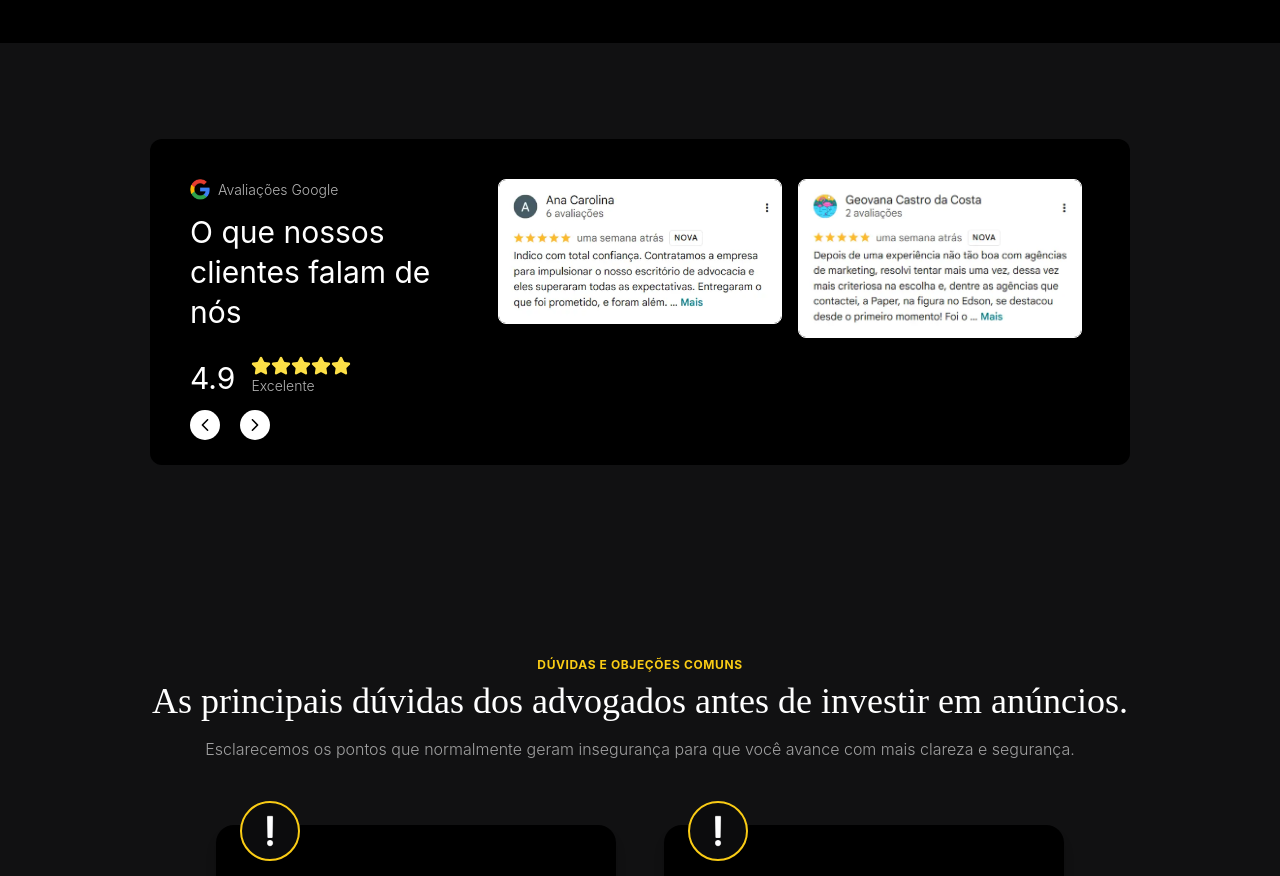
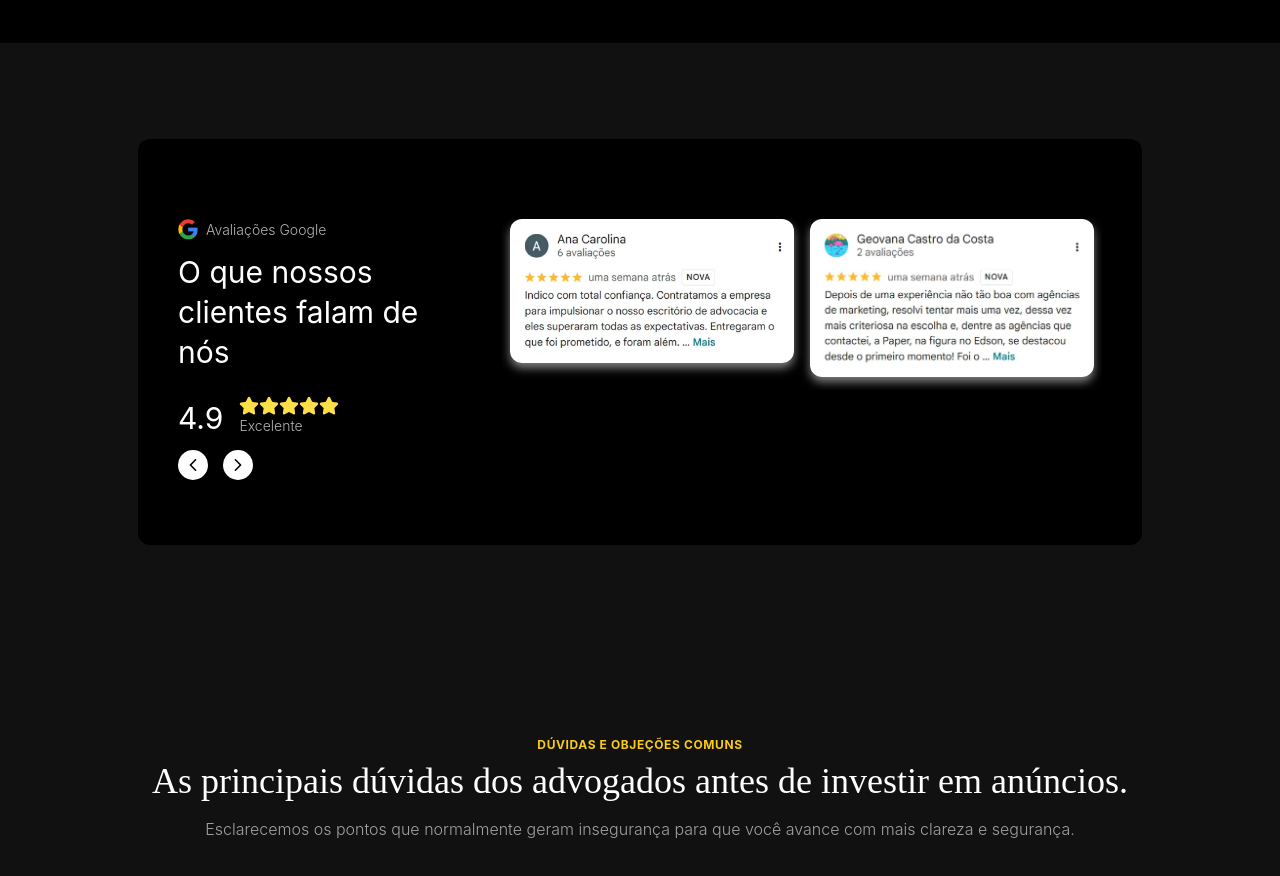
Before and after one commit to Paper-Street-Softwares/LPS-Paper-Street, a React (Vite) app: page / in a window 1280 px wide. Shown: the part 5640-6516 px from the top of the page. Built offline with nearby package versions, Linux system fonts and the light colour scheme.

Commit message:
fix: Finaliza componente

```diff
--- a/src/components/sections/SocialProof.jsx
+++ b/src/components/sections/SocialProof.jsx
@@ -32,7 +32,7 @@ function SocialProof({ colorMode }) {
         <img
           src={item}
           alt="imagens de fedback"
-          className="max-w-[800px] w-full rounded-lg border border-white"
+          className="max-w-[800px] w-full rounded-xl shadow-[0_5px_10px_rgba(255,255,255,0.5)]"
           width={634}
           height={625}
         />
@@ -50,8 +50,8 @@ function SocialProof({ colorMode }) {
           colorMode={colorMode}
         /> */}
 
-        <section className="bg-black rounded-xl p-5 desktop1:p-10">
-          <div className="flex w-full justify-between relative flex-col desktop1:flex-row">
+        <section className="bg-black rounded-xl p-5 desktop1:px-10 py-20">
+          <div className="flex w-full justify-between relative flex-col desktop1:flex-row gap-6">
             <div className="text-white font-secondFont tablet1:w-[400px] desktop1:w-[300px] mx-auto">
               <section className="flex items-center gap-2 mb-3 w-full justify-center desktop1:justify-start">
                 <img
--- a/src/index.css
+++ b/src/index.css
@@ -165,7 +165,7 @@ body {
   }
 
   .p-carousel-next {
-    left: 50px;
+    left: 45px;
     bottom: -15px;
     background-color: white;
     padding: 8px;
```
